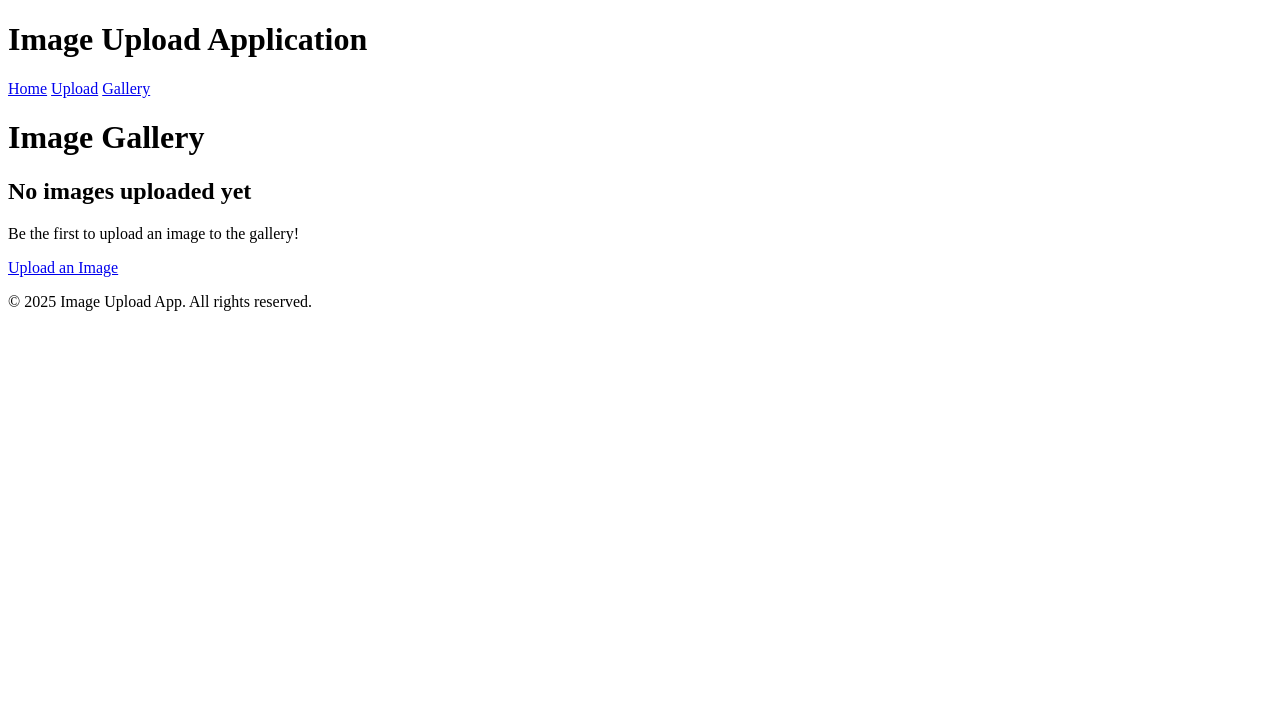
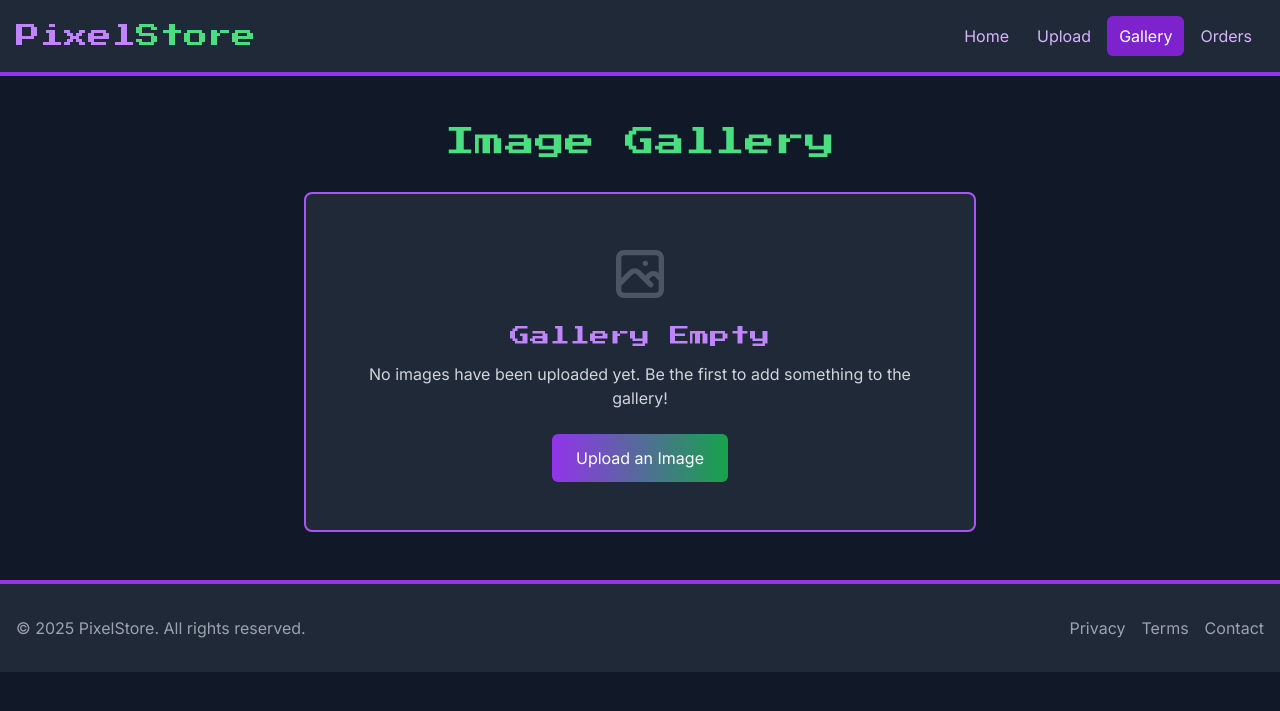
Before and after one commit to mattenarle10/file-upload-flask, a Flask app: page /images in a window 1280 px wide. Shown: the top 711 px of the page. Run offline with Flask 3, Linux system fonts and the light colour scheme; data that the repository does not hold is empty; some libraries are stand-ins or nearby versions.

Commit message:
Update view_images.html

```diff
--- a/templates/view_images.html
+++ b/templates/view_images.html
@@ -1,49 +1,114 @@
 <!DOCTYPE html>
 <html>
 <head>
-    <title>Image Gallery</title>
+    <title>Image Gallery | PixelStore</title>
     <meta name="viewport" content="width=device-width, initial-scale=1.0">
-    <script src="[https://cdn.tailwindcss.com](https://cdn.tailwindcss.com)"></script>
+    <script src="https://cdn.tailwindcss.com"></script>
+    <link href="https://fonts.googleapis.com/css2?family=Press+Start+2P&family=Inter:wght@400;600;700&display=swap"(https://fonts.googleapis.com/css2?family=Press+Start+2P&family=Inter:wght@400;600;700&display=swap") rel="stylesheet">
+    <script>
+        tailwind.config = {
+            theme: {
+                extend: {
+                    fontFamily: {
+                        pixel: ['"Press Start 2P"', 'cursive'],
+                        sans: ['Inter', 'sans-serif'],
+                    }
+                }
+            }
+        }
+    </script>
 </head>
-<body class="bg-gray-100 font-sans">
-    <header class="bg-gray-800 text-white p-4 text-center">
-        <h1 class="text-2xl font-bold">Image Upload Application</h1>
+<body class="bg-gray-900 text-white font-sans">
+    <header class="border-b-4 border-purple-600 bg-gray-800 py-4">
+        <div class="container mx-auto px-4">
+            <div class="flex justify-between items-center">
+                <h1 class="text-xl md:text-2xl font-pixel text-purple-400">Pixel<span class="text-green-400">Store</span></h1>
+                <nav class="hidden md:flex space-x-1">
+                    <a href="/" class="px-3 py-2 text-purple-300 hover:text-white hover:bg-purple-700 rounded-md transition">Home</a>
+                    <a href="/upload-file" class="px-3 py-2 text-purple-300 hover:text-white hover:bg-purple-700 rounded-md transition">Upload</a>
+                    <a href="/images" class="px-3 py-2 text-white bg-purple-700 rounded-md transition">Gallery</a>
+                    <a href="/create-order" class="px-3 py-2 text-purple-300 hover:text-white hover:bg-purple-700 rounded-md transition">Orders</a>
+                </nav>
+                <button class="md:hidden text-purple-300 hover:text-white">
+                    <svg xmlns="[http://www.w3.org/2000/svg"](http://www.w3.org/2000/svg") class="h-6 w-6" fill="none" viewBox="0 0 24 24" stroke="currentColor">
+                        <path stroke-linecap="round" stroke-linejoin="round" stroke-width="2" d="M4 6h16M4 12h16M4 18h16" />
+                    </svg>
+                </button>
+            </div>
+        </div>
     </header>
 
-    <nav class="bg-gray-700 p-2 flex justify-center">
-        <a href="/" class="text-white px-4 py-2 mx-2 rounded hover:bg-gray-800 transition">Home</a>
-        <a href="/upload-file" class="text-white px-4 py-2 mx-2 rounded hover:bg-gray-800 transition">Upload</a>
-        <a href="/images" class="text-white px-4 py-2 mx-2 rounded hover:bg-gray-800 transition">Gallery</a>
+    <div class="md:hidden bg-gray-800 pb-3">
+        <nav class="flex flex-col px-4">
+            <a href="/" class="px-3 py-2 text-purple-300 hover:text-white hover:bg-purple-700 rounded-md transition">Home</a>
+            <a href="/upload-file" class="px-3 py-2 text-purple-300 hover:text-white hover:bg-purple-700 rounded-md transition">Upload</a>
+            <a href="/images" class="px-3 py-2 text-white bg-purple-700 rounded-md transition">Gallery</a>
+            <a href="/create-order" class="px-3 py-2 text-purple-300 hover:text-white hover:bg-purple-700 rounded-md transition">Orders</a>
         </nav>
+    </div>
 
-    <div class="max-w-6xl mx-auto p-4">
-        <h1 class="text-3xl font-bold text-gray-800 text-center my-8">Image Gallery</h1>
+    <main class="py-12">
+        <div class="container mx-auto px-4">
+            <h1 class="text-2xl md:text-3xl font-pixel mb-8 text-center text-green-400">Image Gallery</h1>
 
             {% if images and images|length > 0 %}
                 <div class="grid grid-cols-1 sm:grid-cols-2 lg:grid-cols-3 gap-6">
                     {% for image in images %}
-                    <div class="bg-white rounded-lg overflow-hidden shadow-md hover:shadow-lg transition transform hover:-translate-y-1">
-                        <img src="{{ image.image_url }}" alt="Uploaded image" class="w-full h-64 object-cover">
-                        <div class="p-4">
-                            <h3 class="text-xl font-bold text-gray-800 mb-2">Image {{ loop.index }}</h3>
-                            <p class="text-gray-600">Click to view full size</p>
+                        <div class="group">
+                            <div class="relative overflow-hidden rounded-lg border-2 border-purple-500 transform transition duration-300 hover:-translate-y-2 hover:shadow-lg hover:shadow-purple-500/20">
+                                <!-- Pixel frame effect -->
+                                <div class="absolute inset-0 border-4 border-gray-800 z-10 pointer-events-none"></div>
+
+                                <img src="{{ image.image_url }}" alt="Uploaded image" class="w-full h-64 object-cover transition duration-300 group-hover:scale-105">
+
+                                <div class="absolute bottom-0 left-0 right-0 bg-gradient-to-t from-gray-900 to-transparent p-4">
+                                    <h3 class="text-lg font-bold text-white">Image {{ loop.index }}</h3>
+                                </div>
+
+                                <div class="absolute inset-0 bg-gradient-to-br from-purple-600/40 to-green-600/40 opacity-0 group-hover:opacity-100 transition duration-300 flex items-center justify-center">
+                                    <a href="{{ image.image_url }}" target="_blank" class="px-4 py-2 bg-gray-800 rounded-md font-medium text-white border border-purple-400 hover:bg-gray-700 transition">View Full Size</a>
+                                </div>
                             </div>
                         </div>
                     {% endfor %}
                 </div>
+
+                <div class="mt-12 text-center">
+                    <a href="/upload-file" class="inline-block px-6 py-3 bg-gradient-to-r from-purple-600 to-green-600 rounded-md font-medium text-white hover:from-purple-500 hover:to-green-500 transition">
+                        Upload More Images
+                    </a>
+                </div>
             {% else %}
-            <div class="bg-white rounded-lg shadow-md p-12 text-center">
-                <h2 class="text-2xl font-bold text-gray-800 mb-3">No images uploaded yet</h2>
-                <p class="text-gray-600 mb-6">Be the first to upload an image to the gallery!</p>
-                <a href="/upload-file" class="bg-blue-500 hover:bg-blue-600 text-white font-bold py-3 px-6 rounded-lg transition">
+                <div class="bg-gray-800 p-12 rounded-lg border-2 border-purple-500 max-w-2xl mx-auto text-center">
+                    <svg xmlns="[http://www.w3.org/2000/svg"](http://www.w3.org/2000/svg") class="h-16 w-16 mx-auto text-gray-600 mb-4" fill="none" viewBox="0 0 24 24" stroke="currentColor">
+                        <path stroke-linecap="round" stroke-linejoin="round" stroke-width="2" d="M4 16l4.586-4.586a2 2 0 012.828 0L16 16m-2-2l1.586-1.586a2 2 0 012.828 0L20 14m-6-6h.01M6 20h12a2 2 0 002-2V6a2 2 0 00-2-2H6a2 2 0 00-2 2v12a2 2 0 002 2z" />
+                    </svg>
+                    <h2 class="text-xl font-pixel text-purple-400 mb-3">Gallery Empty</h2>
+                    <p class="text-gray-300 mb-6">No images have been uploaded yet. Be the first to add something to the gallery!</p>
+                    <a href="/upload-file" class="inline-block px-6 py-3 bg-gradient-to-r from-purple-600 to-green-600 rounded-md font-medium text-white hover:from-purple-500 hover:to-green-500 transition">
                         Upload an Image
                     </a>
                 </div>
             {% endif %}
         </div>
+    </main>
 
-    <footer class="bg-gray-800 text-white text-center p-4 mt-8">
-        <p>&copy; 2025 Image Upload App. All rights reserved.</p>
+    <footer class="bg-gray-800 border-t-4 border-purple-600 py-8">
+        <div class="container mx-auto px-4">
+            <div class="flex flex-col md:flex-row justify-between items-center">
+                <p class="text-gray-400 mb-4 md:mb-0">&copy; 2025 PixelStore. All rights reserved.</p>
+                <div class="flex space-x-4">
+                    <a href="#" class="text-gray-400 hover:text-purple-400 transition">Privacy</a>
+                    <a href="#" class="text-gray-400 hover:text-purple-400 transition">Terms</a>
+                    <a href="#" class="text-gray-400 hover:text-purple-400 transition">Contact</a>
+                </div>
+            </div>
+        </div>
     </footer>
-</body>
-</html>
+
+    <script>
+        // Mobile menu toggle
+        document.querySelector('button').addEventListener('click', function() {
+            const nav = document.querySelector('.md\\:hidden nav');
+            nav.classList.toggle('hidden');
+        });
```
Lines whose indentation alone changed are shown as unchanged.
